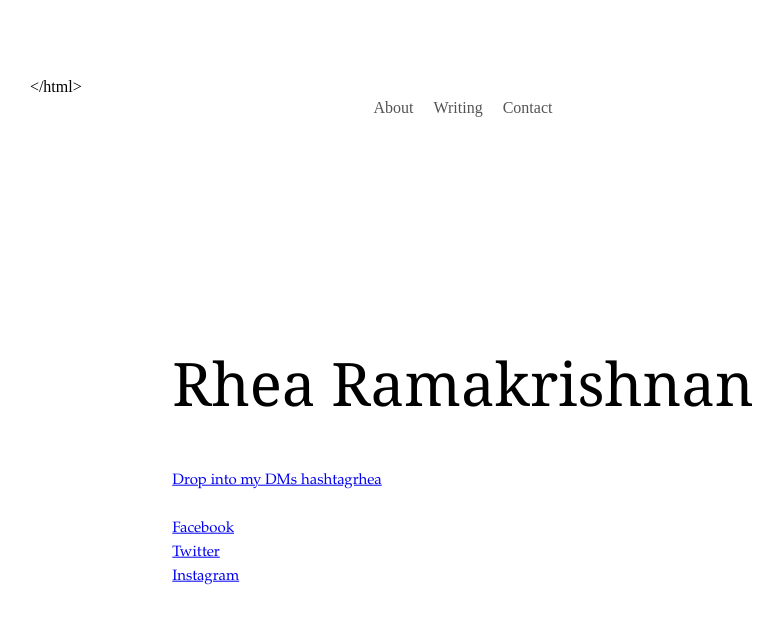
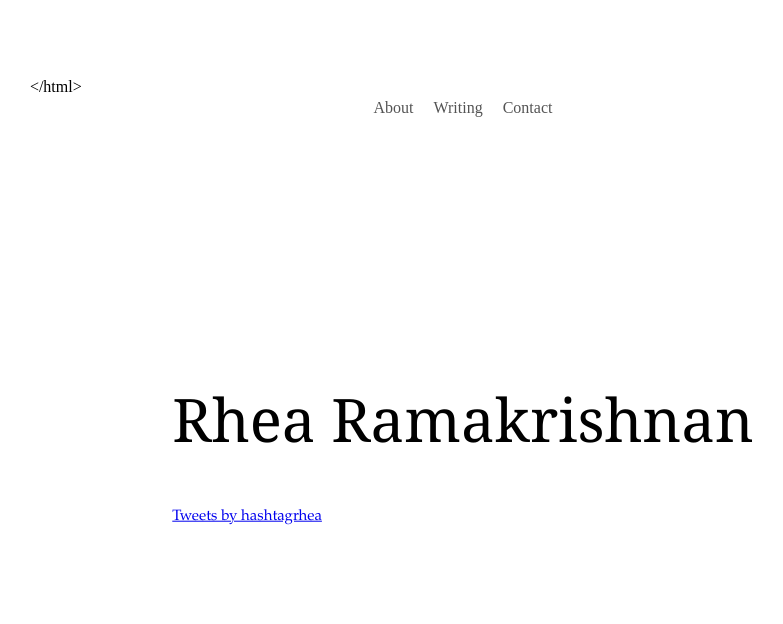
Before and after one commit to reram/reram.github.io, a Jekyll site: the page built from contact.md, in a window 1280 px wide. Shown: the top 624 px of the page, without its empty margins (177-960 px from the left). Built offline with Jekyll 4.4.1, drawn with Linux system fonts in a browser that asks for light colours; comment, search, counter and statistics services are not loaded.

Commit message:
Update contact.md

```diff
--- a/contact.md
+++ b/contact.md
@@ -21,16 +21,12 @@ permalink: /contact/
 <a class="twitter-timeline"
 href="https://twitter.com/hashtagrhea"
 width="300"
-height="300">Drop into my DMs hashtagrhea</a>
+height="300">Tweets by hashtagrhea</a>
 <script async src="//platform.twitter.com/widgets.js" charset="utf-8">
 </script>
 
 <br><br>
 
-<a href="https://www.facebook.com/reramakrishnan">Facebook</a><br>
-<a href="https://twitter.com/hashtagrhea">Twitter</a><br>
-<a href="https://www.instagram.com/hashtagrhea/?hl=en">Instagram</a>
-
 </p>
 </section>
     <body>
```
